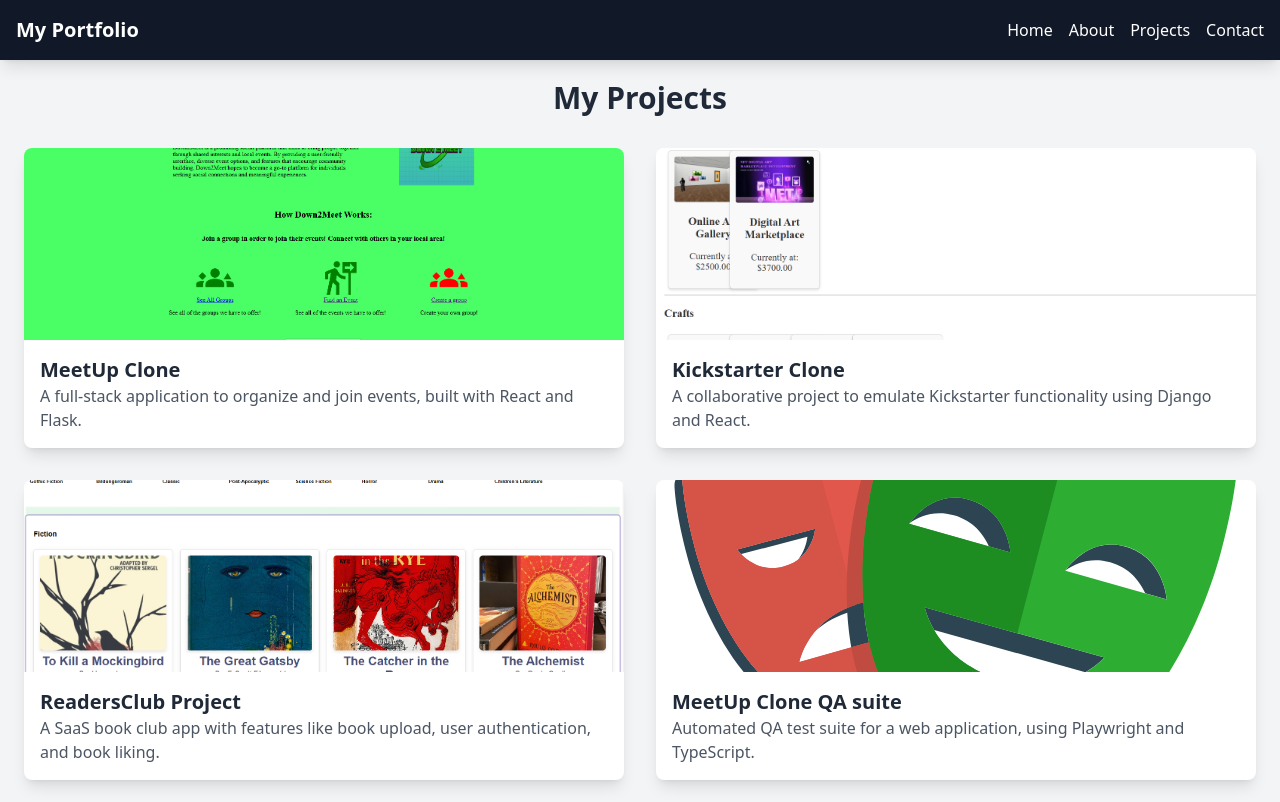
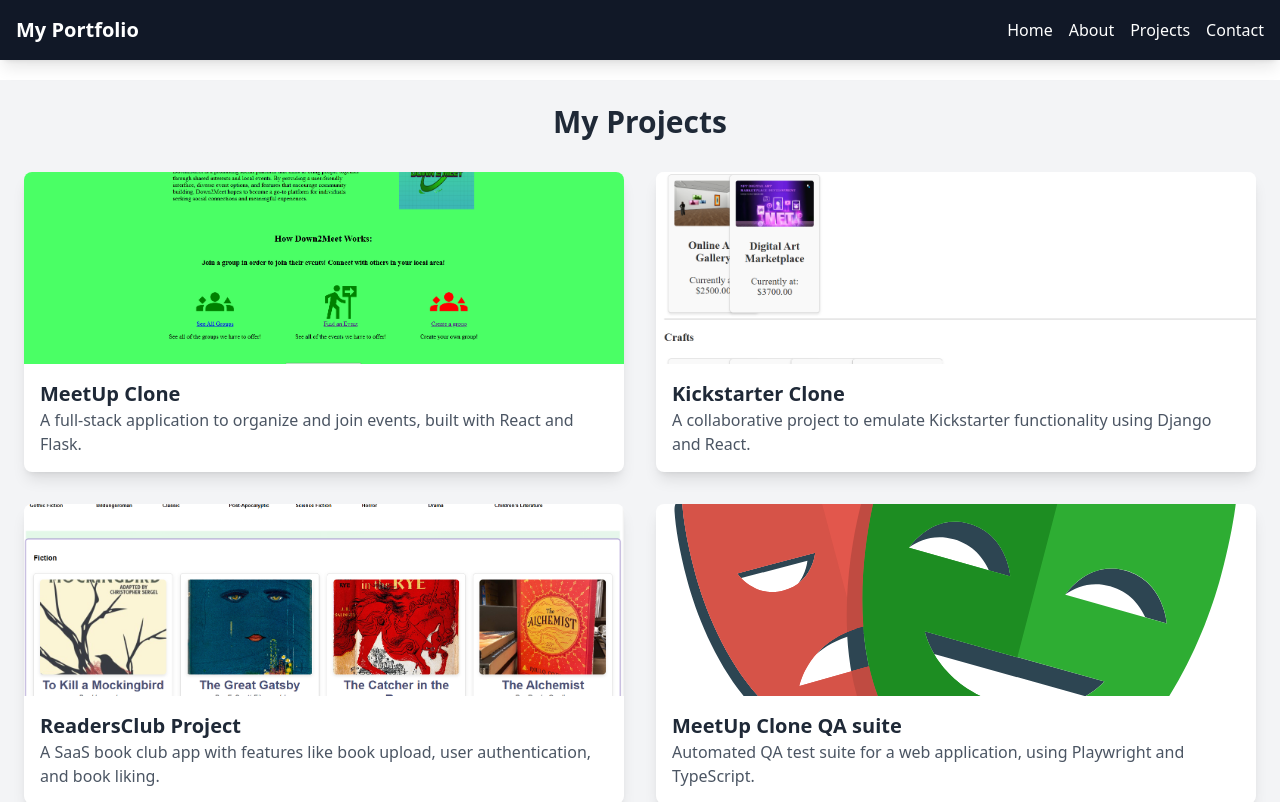
Before and after one commit to PatAll1305/Portfolio, a React (Vite) app in the folder my-portfolio/: page /projects in a window 1280 px wide. Shown: the top 802 px of the page. Built offline with nearby package versions, Linux system fonts and the light colour scheme.

Commit message:
Minor changes

```diff
--- a/my-portfolio/src/index.css
+++ b/my-portfolio/src/index.css
@@ -625,10 +625,6 @@
   margin-bottom: 1rem;
 }
 
-.mb-5 {
-  margin-bottom: 1.25rem;
-}
-
 .mb-8 {
   margin-bottom: 2rem;
 }
--- a/my-portfolio/src/pages/Projects.tsx
+++ b/my-portfolio/src/pages/Projects.tsx
@@ -35,7 +35,7 @@
 
 export default function Projects() {
     return (
-        <div className="min-h-screen bg-gray-100 p-6 mt-14">
+        <div className="min-h-screen bg-gray-100 p-6 mt-20">
             <h1 className="text-3xl font-bold text-center mb-8 text-gray-800">
                 My Projects
             </h1>
```
Also changed, not shown: 4 other files (tests, documents, lock files or other folders).
